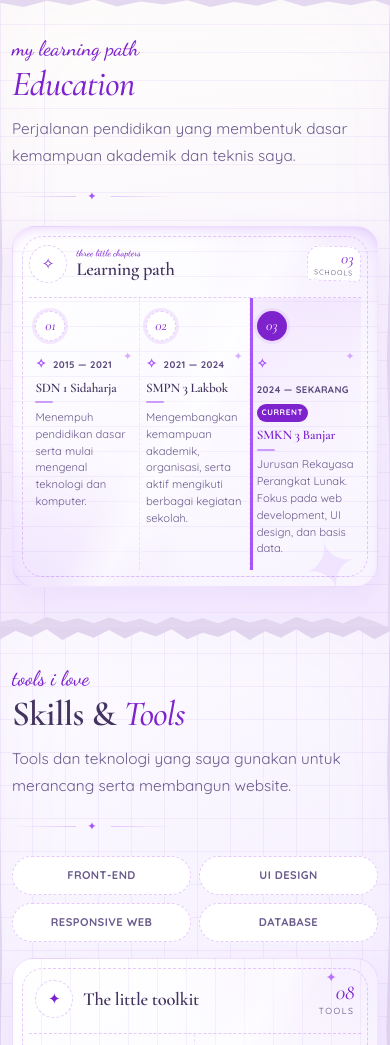
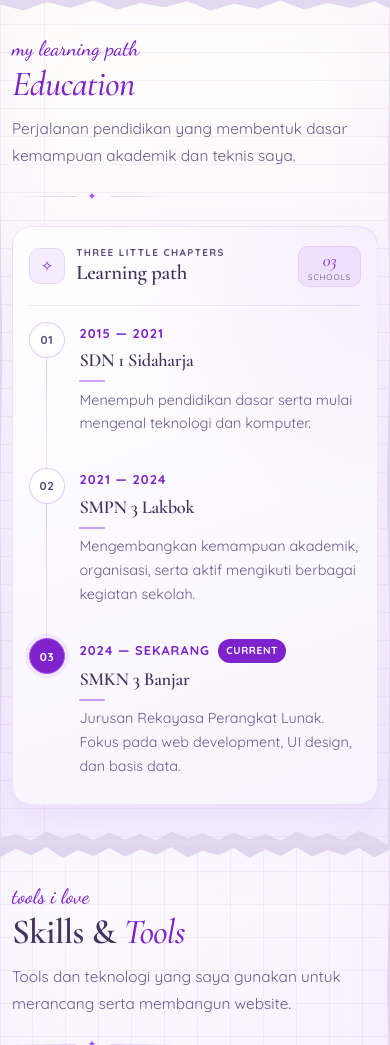
Before and after one commit to nengtikaa/neng-tika-portfolio, a plain HTML site: page newportfolio/index.html in a window 390 px wide. Shown: the part 1457-2502 px from the top of the page. Drawn offline with nearby package versions, Linux system fonts and the light colour scheme.

Commit message:
style: refine mobile learning path timeline

```diff
--- a/newportfolio/css/style.css
+++ b/newportfolio/css/style.css
@@ -1507,18 +1507,6 @@ body.nav-open { overflow: hidden; }
   .board-copy h3 { font-size: 1.2rem; }
   .board-count { font-size: 1.3rem; }
   .org-card { padding: 0.9rem 0.6rem; }
-  .edu-scrapbook { padding: clamp(0.95rem, 2.4vw, 1.35rem); }
-  .scrap-head { gap: 0.6rem; padding-bottom: 0.8rem; }
-  .scrap-crest { width: 36px; height: 36px; font-size: 0.9rem; }
-  .scrap-kicker { font-size: 0.88rem; }
-  .scrap-copy h3 { font-size: 1.2rem; }
-  .scrap-count { font-size: 1.3rem; }
-  .edu-item { padding: 0.85rem 0.55rem; gap: 0.5rem; }
-  .edu-num { width: 36px; height: 36px; font-size: 1rem; }
-  .edu-year { font-size: 0.6rem; letter-spacing: 0.06em; }
-  .edu-main h3 { font-size: 0.95rem; line-height: 1.25; }
-  .edu-main p { font-size: 0.72rem; line-height: 1.5; }
-  .pill { font-size: 0.52rem; padding: 0.15rem 0.4rem; }
 }
 
 @media (max-width: 640px) {
@@ -1581,18 +1569,6 @@ body.nav-open { overflow: hidden; }
   .info-list dt { font-size: 0.74rem; }
   .info-list dd { font-size: 0.82rem; text-align: right; }
 
-  /* Education — 3 columns preserved, each column gets more usable width */
-  .scrap-count { padding: 0.2rem 0.4rem 0.24rem; border-radius: 12px 12px 4px 4px; font-size: 1rem; }
-  .scrap-count small { font-size: 0.44rem; }
-  .edu-item { padding: 0.8rem 0.4rem; gap: 0.5rem; }
-  .edu-item.current .edu-num { box-shadow: 0 0 0 3px var(--accent-soft); }
-  .edu-num { width: 30px; height: 30px; font-size: 0.9rem; }
-  .edu-year { font-size: 0.6rem; letter-spacing: 0.04em; }
-  .edu-main h3 { font-size: 0.82rem; line-height: 1.3; }
-  .edu-main h3::after { width: 18px; margin-top: 0.3rem; }
-  .edu-main p { font-size: 0.7rem; line-height: 1.5; }
-  .pill { font-size: 0.5rem; padding: 0.15rem 0.3rem; }
-
   /* Skills — larger tool cards */
   .skill-tags { gap: 0.5rem; margin-bottom: 1rem; }
   .skill-tags li { padding: 0.55rem 0.3rem; font-size: 0.7rem; letter-spacing: 0.04em; text-align: center; }
@@ -1669,6 +1645,115 @@ body.nav-open { overflow: hidden; }
   .footer-note { text-align: center; }
 }
 
+/* ---------- Learning Path — editorial timeline (mobile only) ---------- */
+@media (max-width: 640px) {
+  .edu-scrapbook {
+    padding: 1.15rem 1rem 1.2rem;
+    border-radius: 20px;
+    background:
+      radial-gradient(120% 80% at 100% 0%, var(--pink-soft), transparent 62%),
+      linear-gradient(160deg, var(--surface), var(--surface-2));
+    box-shadow: var(--shadow-soft);
+  }
+  .edu-scrapbook::before,
+  .edu-scrapbook::after,
+  .edu-main::after,
+  .edu-year::before { content: none; display: none; }
+
+  .scrap-head {
+    gap: 0.7rem;
+    margin-left: 0;
+    padding: 0 0 1.1rem;
+    border-bottom: 1px solid var(--line);
+  }
+  .scrap-crest {
+    width: 36px; height: 36px; border-radius: 10px;
+    border: 1px solid var(--line); background: var(--accent-soft);
+    color: var(--accent-deep); font-size: 0.9rem;
+  }
+  .scrap-kicker {
+    display: block; margin-bottom: 0.15rem;
+    font-family: var(--sans); font-size: 0.62rem; font-weight: 700;
+    letter-spacing: 0.14em; text-transform: uppercase;
+    line-height: 1.2; color: var(--faint);
+  }
+  .scrap-copy h3 { font-size: 1.3rem; line-height: 1.2; }
+  .scrap-count {
+    margin-left: auto; padding: 0.35rem 0.55rem;
+    border: 1px solid var(--line); border-radius: 10px;
+    background: var(--accent-soft);
+    font-family: var(--serif); font-style: italic; font-size: 1.1rem;
+    line-height: 1; color: var(--accent-deep); text-align: center;
+    transform: none;
+  }
+  .scrap-count small { margin-top: 0.18rem; font-size: 0.5rem; letter-spacing: 0.12em; }
+
+  .edu-list {
+    grid-template-columns: 1fr;
+    margin-left: 0;
+  }
+  .edu-list::before { content: none; display: none; }
+  .edu-item::before {
+    content: "";
+    position: absolute;
+    top: 34px; bottom: -34px; left: 17px;
+    width: 1px;
+    background: linear-gradient(180deg, var(--line-strong), var(--line));
+  }
+  .edu-item:last-child::before { content: none; display: none; }
+  .edu-item,
+  .edu-item:nth-child(3n),
+  .edu-item:nth-last-child(-n + 3) {
+    flex-direction: row; align-items: flex-start;
+    gap: 0.9rem;
+    padding: 1rem 0;
+    border: 0;
+    border-radius: 0;
+    background: none;
+    box-shadow: none;
+  }
+  .edu-item:first-child { padding-top: 1rem; }
+  .edu-item:last-child { padding-bottom: 0.4rem; }
+  .edu-item:hover,
+  .edu-item.current { background: none; box-shadow: none; }
+
+  .edu-num {
+    position: relative; z-index: 1; flex: none;
+    width: 36px; height: 36px;
+    border: 1px solid var(--line-strong); border-radius: 50%;
+    background: var(--surface); box-shadow: none;
+    font-family: var(--sans); font-style: normal;
+    font-size: 0.72rem; font-weight: 700; letter-spacing: 0.06em;
+    color: var(--faint);
+  }
+  .edu-item.current .edu-num {
+    border-color: var(--accent);
+    background: var(--accent-deep); color: #fff;
+    box-shadow: 0 0 0 4px var(--accent-soft);
+  }
+  :root[data-theme="dark"] .edu-item.current .edu-num { color: #241831; }
+
+  .edu-main { flex: 1 1 auto; min-width: 0; padding: 0.05rem 0 0; }
+  .edu-year {
+    display: flex; flex-wrap: wrap; align-items: center;
+    gap: 0.35rem 0.5rem;
+    margin-bottom: 0.3rem;
+    font-size: 0.8rem; font-weight: 700; letter-spacing: 0.08em;
+    color: var(--accent-deep);
+  }
+  .edu-main h3 {
+    margin-bottom: 0.4rem;
+    font-size: 1.15rem; line-height: 1.3;
+    color: var(--text);
+  }
+  .edu-item.current .edu-main h3 { color: var(--text); }
+  .edu-main p {
+    font-size: 0.9rem; line-height: 1.65;
+    color: var(--muted);
+  }
+  .pill { font-size: 0.64rem; font-weight: 700; letter-spacing: 0.06em; padding: 0.2rem 0.52rem; }
+}
+
 @media (max-width: 480px) {
   .contact-grid { grid-template-columns: 1fr; }
   .contact-card {
@@ -1708,10 +1793,10 @@ body.nav-open { overflow: hidden; }
   .tool-name { font-size: 0.82rem; }
   .tool em { font-size: 0.58rem; }
   .portrait-frame { width: min(84vw, 260px); }
-  .edu-item { padding: 0.7rem 0.3rem; }
-  .edu-num { width: 28px; height: 28px; }
-  .edu-main h3 { font-size: 0.78rem; }
-  .edu-main p { font-size: 0.66rem; }
+  .edu-num { width: 34px; height: 34px; }
+  .edu-item::before { left: 16px; top: 33px; bottom: -33px; }
+  .edu-main h3 { font-size: 1.1rem; }
+  .edu-main p { font-size: 0.85rem; }
   .binder-pages { gap: 0.8rem; }
   .award-body h3 { font-size: 0.94rem; }
   .org-desc { font-size: 0.76rem; }
```
